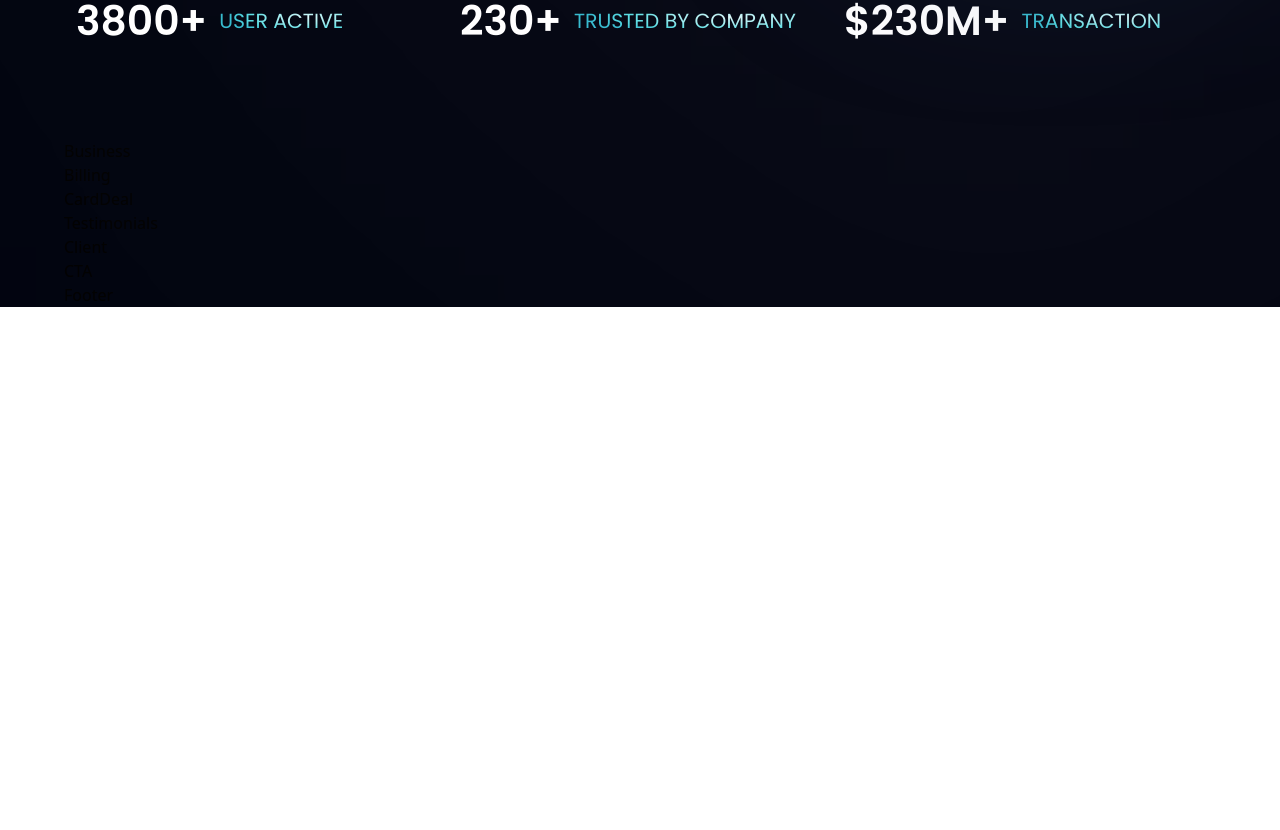
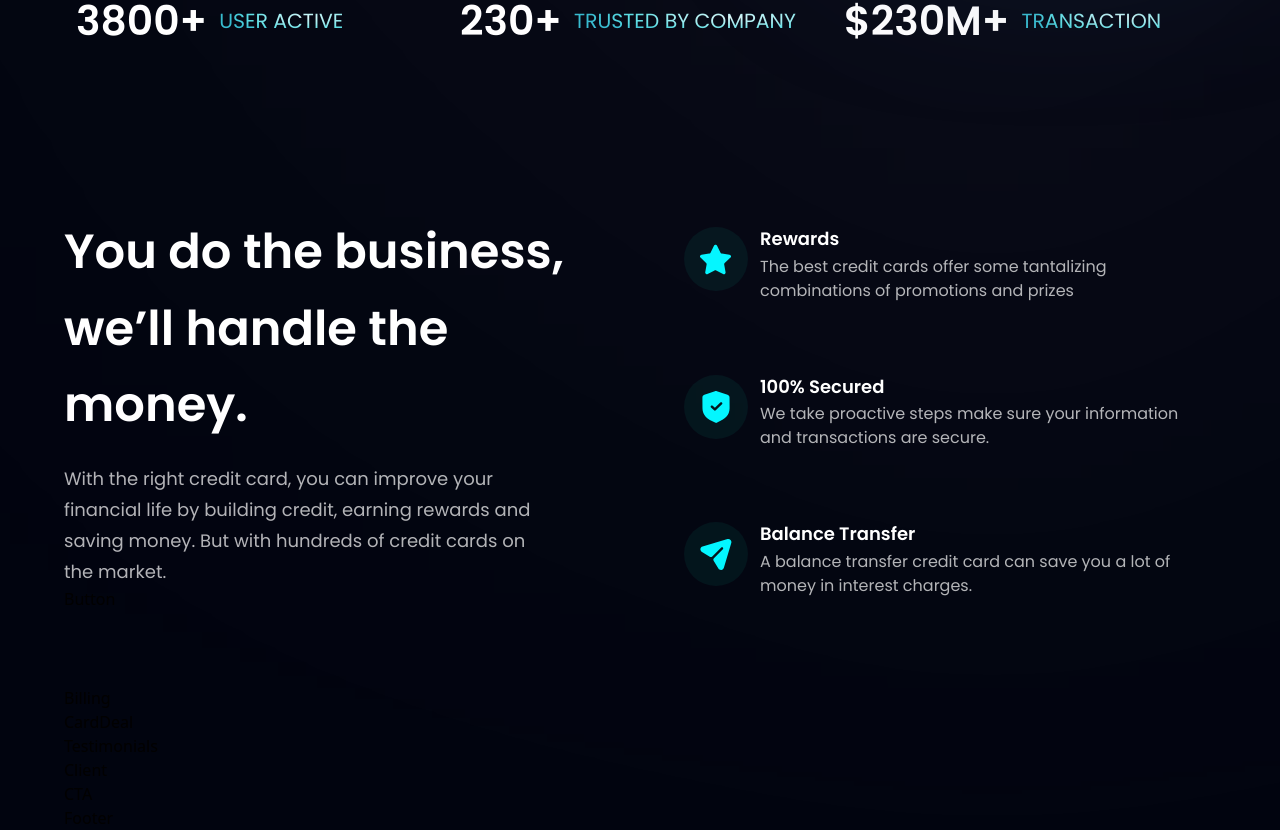
Before and after one commit to dchobarkar/bank-modern-app, a React (Vite) app: page / in a window 1280 px wide. Shown: the part 806-1636 px from the top of the page. Before the commit the page ends 1113 px from the top, so only its background shows below. Built offline with nearby package versions, Linux system fonts and the light colour scheme.

Commit message:
add business component

```diff
--- a/src/components/Business.jsx
+++ b/src/components/Business.jsx
@@ -1,7 +1,52 @@
-import React from "react";
+import { features } from "../constants";
+import Button from "./Button";
+import styles, { layout } from "../style";
 
-const Business = () => {
-  return <div>Business</div>;
-};
+const FeatureCard = ({ icon, title, content, index }) => (
+  <div
+    className={`flex flex-row p-6 rounded-[20px] ${
+      index !== features.length - 1 ? "mb-6" : "mb-0"
+    } feature-card`}
+  >
+    <div
+      className={`w-[64px] h-[64px] rounded-full ${styles.flexCenter} bg-dimBlue`}
+    >
+      <img src={icon} alt="star" className="w-[50%] h-[50%] object-contain" />
+    </div>
+
+    <div className="flex-1 flex flex-col ml-3">
+      <h4 className="font-poppins font-semibold text-white text-[18px] leading-[23.4px] mb-1">
+        {title}
+      </h4>
+      <p className="font-poppins font-normal text-dimWhite text-[16px] leading-[24px]">
+        {content}
+      </p>
+    </div>
+  </div>
+);
+
+const Business = () => (
+  <section id="features" className={layout.section}>
+    <div className={layout.sectionInfo}>
+      <h2 className={styles.heading2}>
+        You do the business, <br className="sm:block hidden" /> we’ll handle the
+        money.
+      </h2>
+      <p className={`${styles.paragraph} max-w-[470px] mt-5`}>
+        With the right credit card, you can improve your financial life by
+        building credit, earning rewards and saving money. But with hundreds of
+        credit cards on the market.
+      </p>
+
+      <Button styles={`mt-10`} />
+    </div>
+
+    <div className={`${layout.sectionImg} flex-col`}>
+      {features.map((feature, index) => (
+        <FeatureCard key={feature.id} {...feature} index={index} />
+      ))}
+    </div>
+  </section>
+);
 
 export default Business;
```
